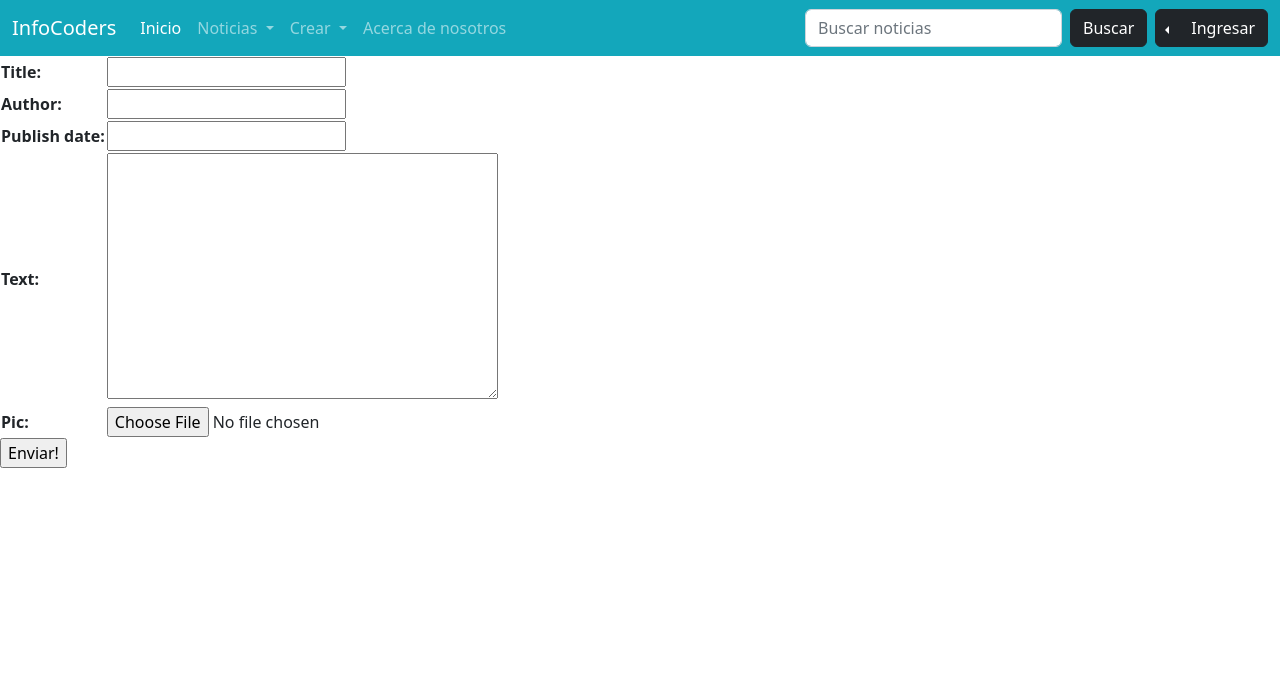
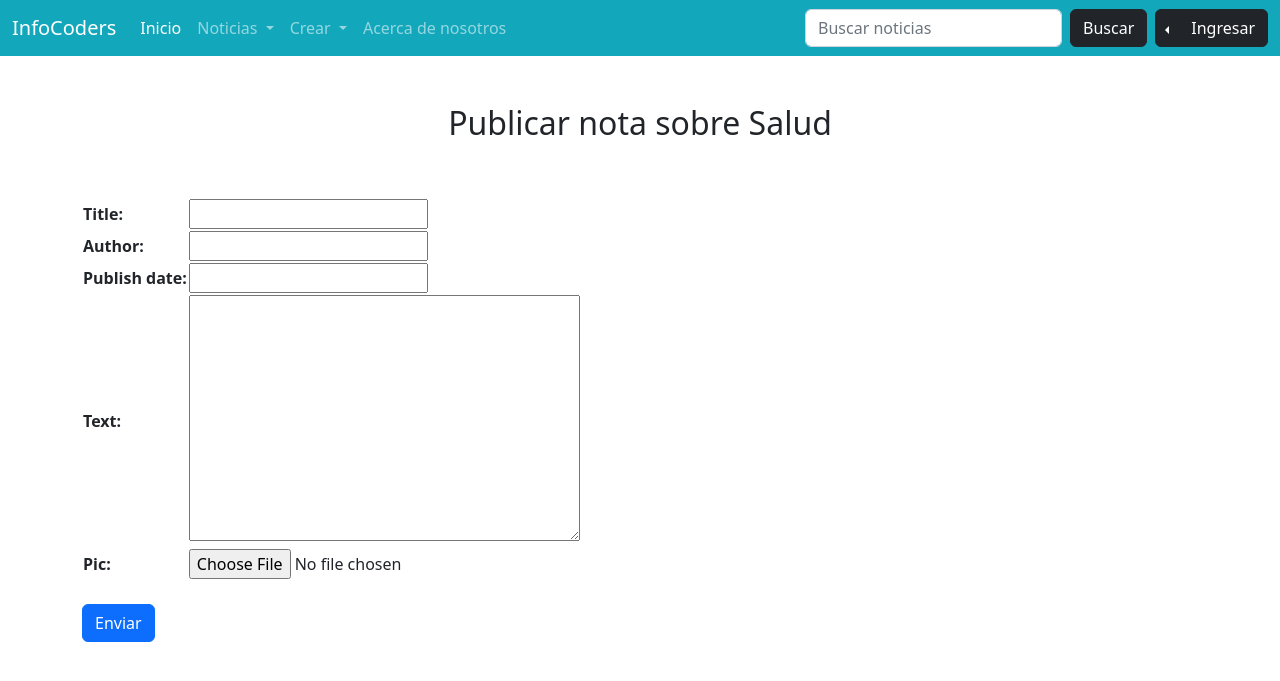
Before and after one commit to jcsax/PFCoder, a Django app: page /Noticias/create-publi-salud/ in a window 1280 px wide. Shown: the top 681 px of the page. Run offline with Django 4.2, Linux system fonts and the light colour scheme.

Commit message:
Modificados forms y navbar

```diff
--- a/blog/templates/base.html
+++ b/blog/templates/base.html
@@ -29,7 +29,7 @@
                   <li><a class="dropdown-item" href="/Noticias/Salud/">Sobre Salud</a></li>
                   <li><a class="dropdown-item" href='/Noticias/Economia/'>Sobre Economía</a></li>
                 </ul>
-                <li class="nav-item">
+                <li class="nav-item dropdown">
                   <a class="nav-link dropdown-toggle" href="#" id="navbarDropdown" role="button" data-bs-toggle="dropdown" aria-expanded="false">
                     Crear
                   </a>
--- a/blog/templates/create_publi_salud.html
+++ b/blog/templates/create_publi_salud.html
@@ -6,12 +6,18 @@ Publicar Salud
 
 {% block contenido %}
 {% if form %}
+<div class="container">
+    <div class="row">
+    <div class="col">
+  </div>
+   <h2 class="fw-bopld text-center py-5">Publicar nota sobre Salud</h2>
     <form action="" method="POST" >
         {% csrf_token %}
         <table>
             {{form.as_table}}
         </table>
-        <input type="submit", value="Enviar!">
+        <br>
+        <input type="submit" class="btn btn-primary" value="Enviar">
     </form>
 {% elif new_publi_salud %}
 
```
Also changed, not shown: blog/templates/create_publi_economia.html (+7 -1 lines), blog/templates/create_publi_entretenimiento.html (+7 -1 lines).
